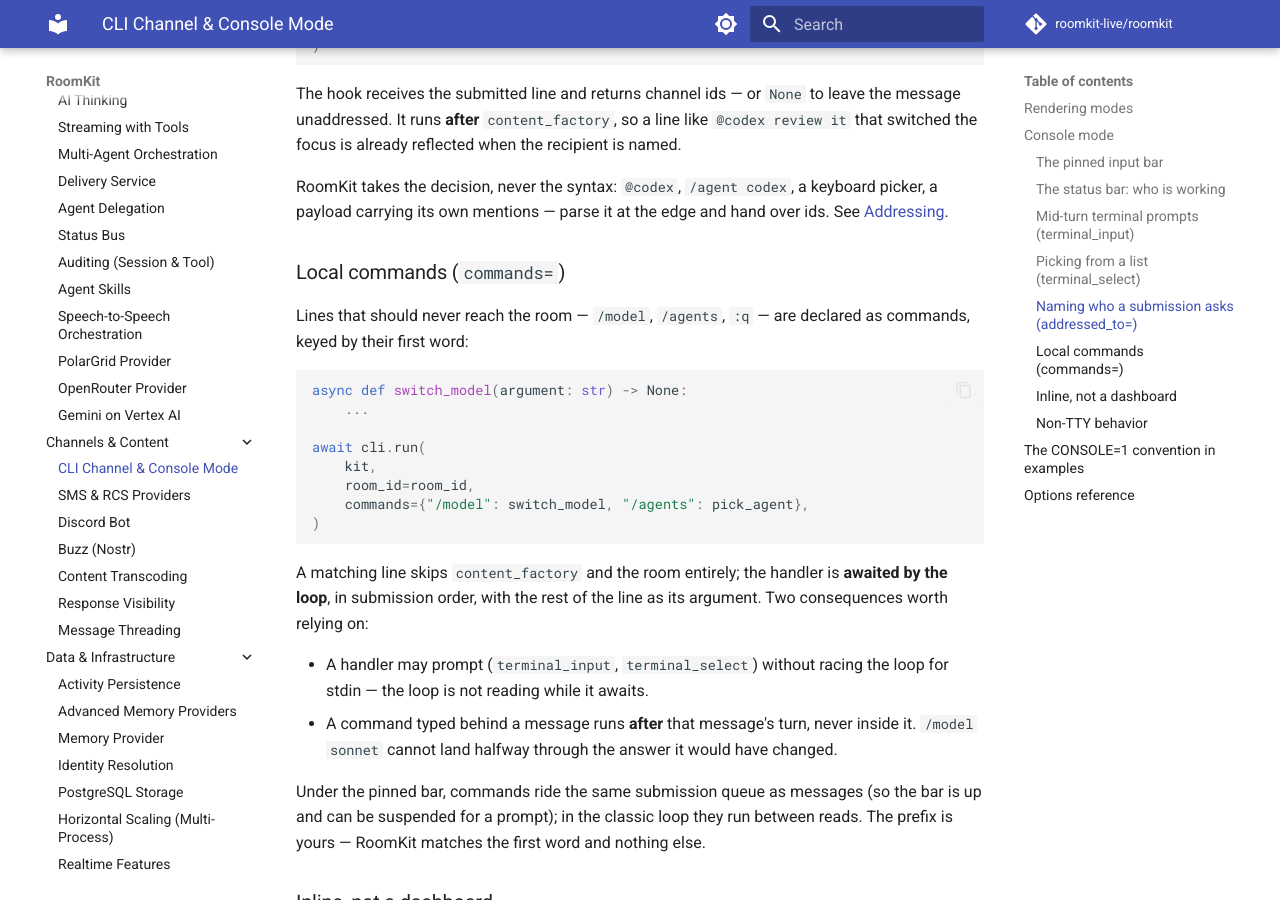
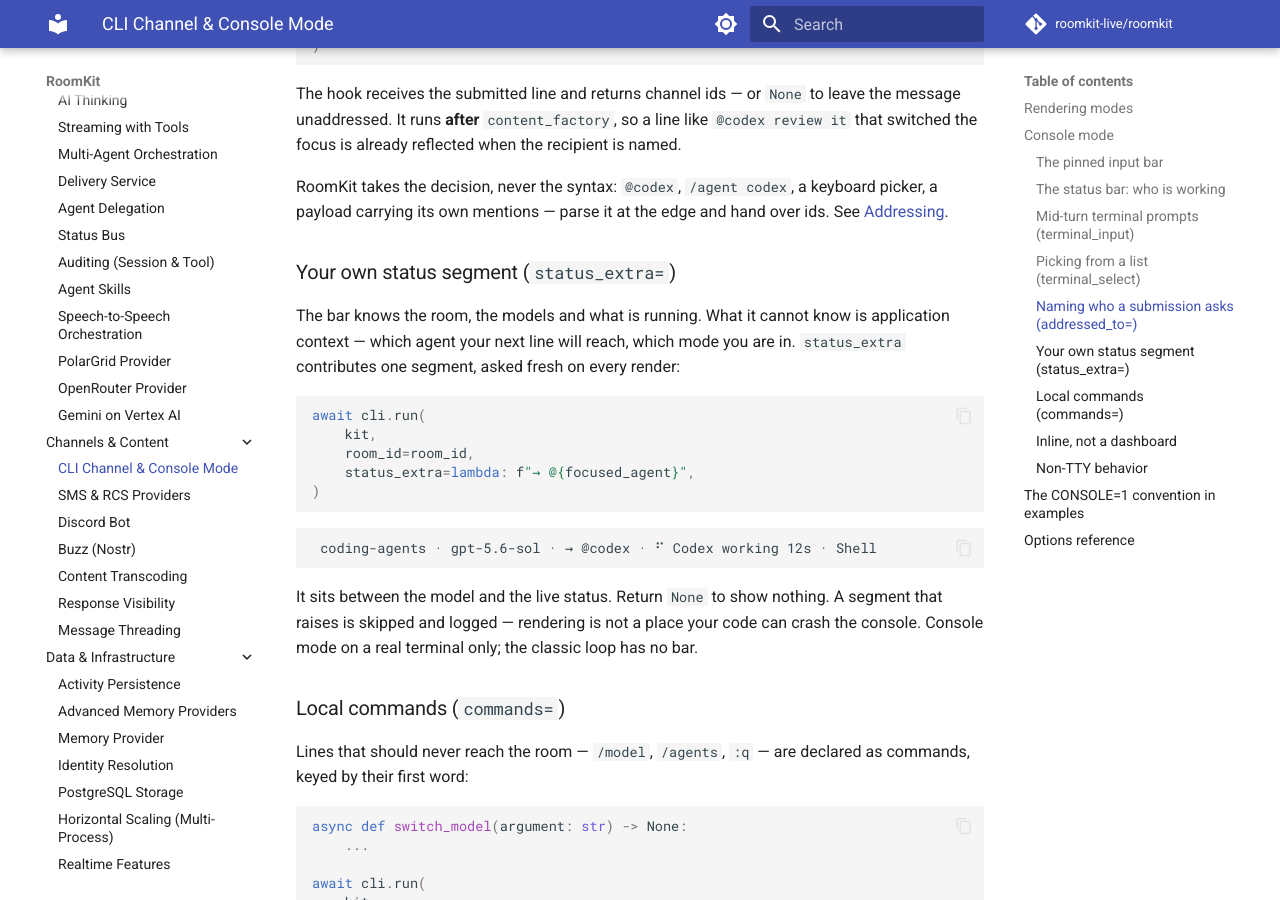
Before and after one commit to roomkit-live/roomkit-docs, an MkDocs documentation site: the page built from docs/guides/cli-channel.md, in a window 1280 px wide and 900 px high, scrolled down 4688 px. Built offline with MkDocs 1.6.1 and Material for MkDocs 9.7.7, drawn with Linux system fonts in a browser that asks for light colours; comment, search, counter and statistics services are not loaded.

Commit message:
docs(guides): the application's own status-bar segment (status_extra)

````diff
--- a/docs/guides/cli-channel.md
+++ b/docs/guides/cli-channel.md
@@ -239,6 +239,30 @@ keyboard picker, a payload carrying its own mentions — parse it at the edge
 and hand over ids. See
 [Addressing](orchestration.md#addressing-naming-who-is-asked).
 
+### Your own status segment (`status_extra=`)
+
+The bar knows the room, the models and what is running. What it cannot know
+is application context — which agent your next line will reach, which mode
+you are in. `status_extra` contributes one segment, asked fresh on every
+render:
+
+```python
+await cli.run(
+    kit,
+    room_id=room_id,
+    status_extra=lambda: f"→ @{focused_agent}",
+)
+```
+
+```text
+ coding-agents · gpt-5.6-sol · → @codex · ⠋ Codex working 12s · Shell
+```
+
+It sits between the model and the live status. Return `None` to show
+nothing. A segment that raises is skipped and logged — rendering is not a
+place your code can crash the console. Console mode on a real terminal only;
+the classic loop has no bar.
+
 ### Local commands (`commands=`)
 
 Lines that should never reach the room — `/model`, `/agents`, `:q` — are
````
